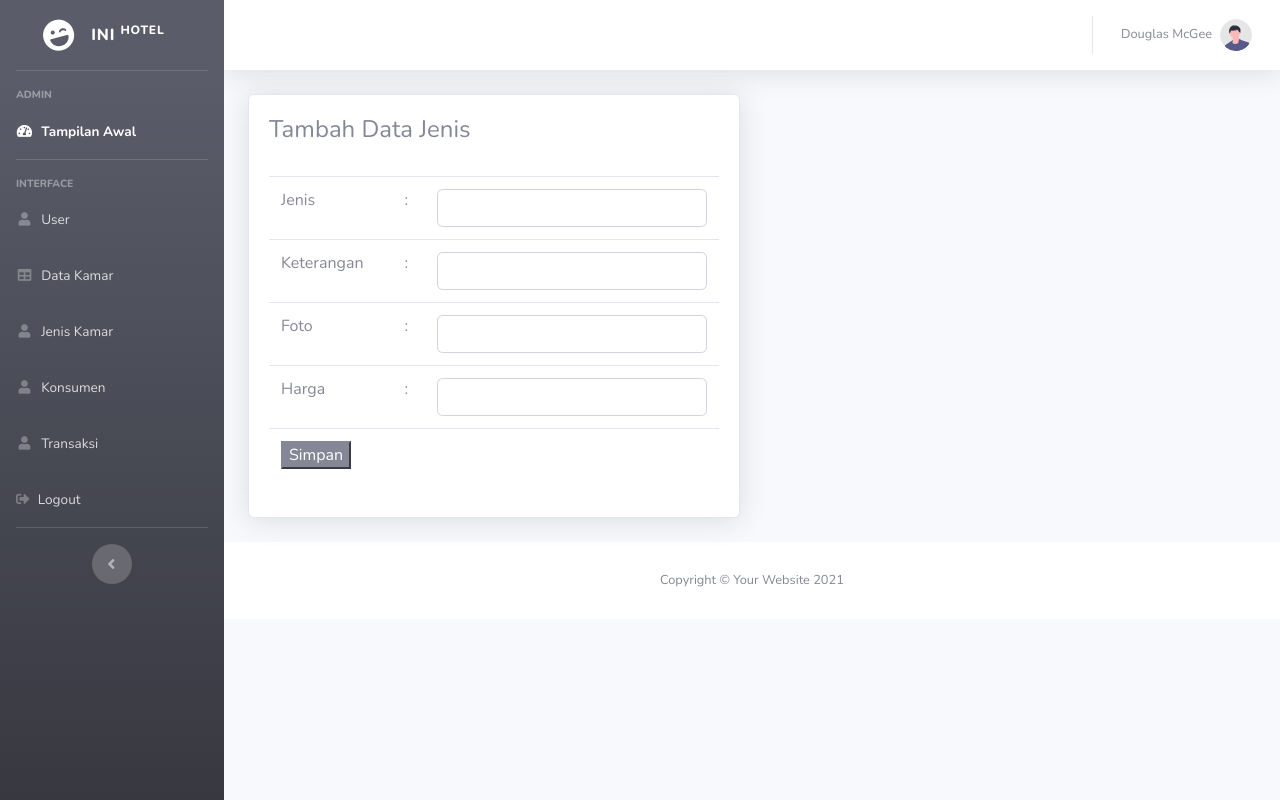
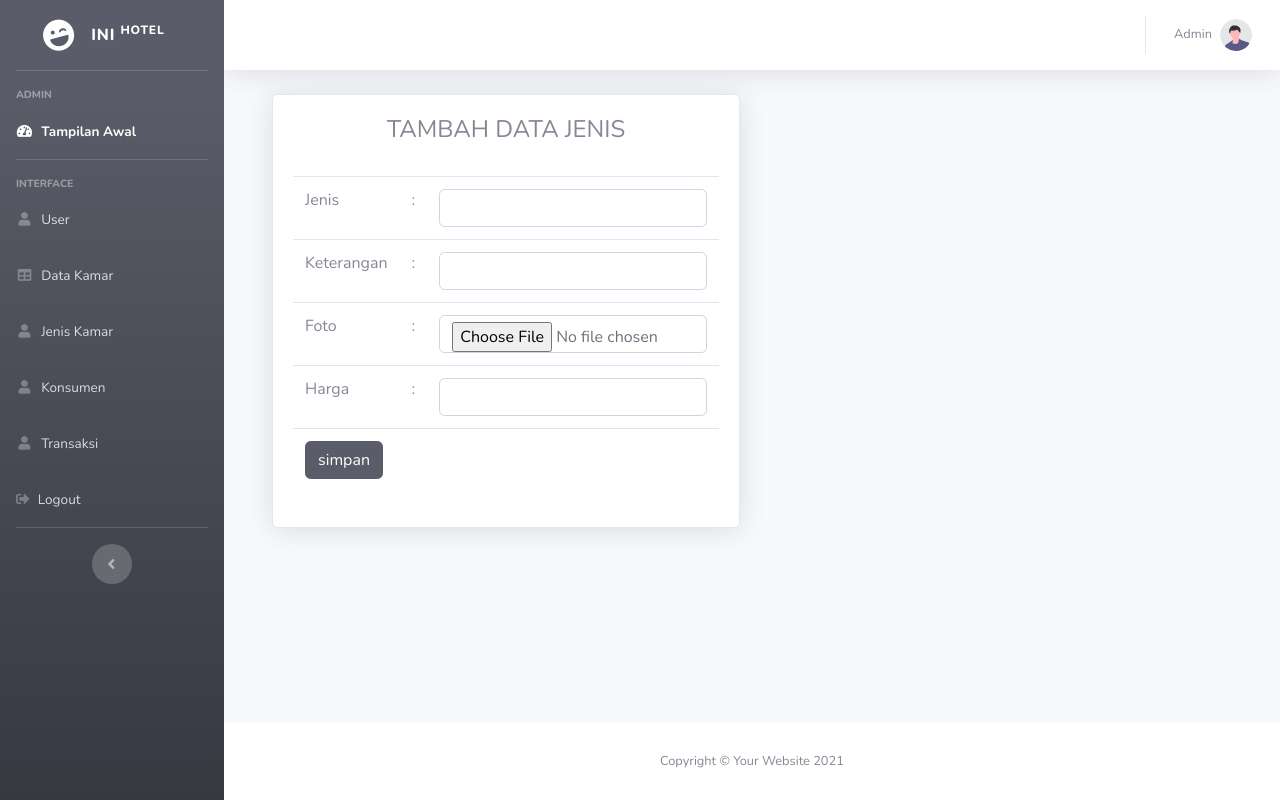
Before and after one commit to RismaNurhasanah/inihotel_risma, a CodeIgniter app: page /inihotel_risma/index.php/jenis/tambah in a window 1280 px wide. Run offline with CodeIgniter, Linux system fonts and the light colour scheme.

Commit message:
penentuan2

```diff
--- a/application/controllers/Jenis.php
+++ b/application/controllers/Jenis.php
@@ -46,7 +46,6 @@ class jenis extends CI_Controller {
 		$this->load->view('ph_admin/header');
 		$this->load->view('ph_admin/js');
 		$this->load->view('ph_admin/footer');
-		$this->load->view('ph_admin/footer');
 
     }function proses_edit(){
         $id_jenis 	= $this->input->post('id_jenis');
--- a/application/controllers/Transaksi.php
+++ b/application/controllers/Transaksi.php
@@ -45,7 +45,6 @@ class Transaksi extends CI_Controller {
 		$this->load->view('ph_admin/header');
 		$this->load->view('ph_admin/js');
 		$this->load->view('ph_admin/footer');
-		$this->load->view('ph_admin/footer');
 
     }function proses_edit(){
         $id 		= $this->input->post('id');
--- a/application/views/content_admin/ganti_password_admin.php
+++ b/application/views/content_admin/ganti_password_admin.php
@@ -6,7 +6,7 @@
             <div class="col-lg-12 text-center">
                 <h2 class="section-heding text-uppercase" >Ganti Password</h2>
                 <h3 class="section-subheading text-muted" >Selamat Datang Di Hotel Risma</h3>
-                <form action="<?= base_url('index.php/user/proses_ganti_password')?>" method="post">
+                <form action="<?= base_url('user/proses_ganti_password')?>" method="post">
                 <table class="table table-bordered table-hover">
                     <tbody>
                         <tr>
--- a/application/views/content_admin/update_profile_admin.php
+++ b/application/views/content_admin/update_profile_admin.php
@@ -4,7 +4,7 @@
             <div class="col-lg-12 text-center">
                 <h2 class="section-heding text-uppercase" >Update Profile</h2>
                 <h3 class="section-subheading text-muted" >Selamat Datang Di Hotel Risma</h3>
-                <form action="<?= base_url('index.php/user/proses_update_profile')?>" method="post">
+                <form action="<?= base_url('user/proses_update_profile')?>" method="post">
                 <table class="table table-bordered table-hover">
                     <tbody>
                         <tr>
--- a/application/views/content_admin/user.php
+++ b/application/views/content_admin/user.php
@@ -27,9 +27,9 @@
 									</tr>
 								</tbody>
 							</table>
-							Klik <a href="<?= base_url('index.php/user/update_profile')?>">disini</a>untuk update profile anda<br>
+							Klik <a href="<?= base_url('/user/update_profile')?>">disini</a>untuk update profile anda<br>
 
-							Klik <a href="<?= base_url('index.php/user/ganti_password')?>">disini</a>untuk mengganti password anda<br>
+							Klik <a href="<?= base_url('/user/ganti_password')?>">disini</a>untuk mengganti password anda<br>
 
 							</div>
 						</div>
--- a/application/views/jenis/tambah.php
+++ b/application/views/jenis/tambah.php
@@ -1,13 +1,17 @@
+<!-- Begin Page Content -->
+<div class="container-fluid">
+<!-- Page Heading -->
+<section class="page-section bg-light" id="team">
 <div class="container-fluid">
     <div class="row">
-        <div class="col-lg-6">
+        <div class="col-lg-6 text-center">
             <div class="card shadow mb-4">
                 <div class="card-body">
-                    <div class="table-responsive">
-                        <h4>Tambah Data Jenis</h4>
+                <div class="table-responsive">
+                        <h4 class="section-heding text-uppercase">Tambah Data Jenis</h4>
                         <br>
                         <form action="proses_tambah" method="POST">
-                            <table class="table">
+                            <table class="table table-hover">
                                 <tr>
                                     <td>Jenis</td>
                                     <td>:</td>
@@ -23,7 +27,7 @@
                                 <tr>
                                     <td>Foto</td>
                                     <td>:</td>
-                                    <td><input type="text" class="form-control" maxlength="50" name="foto" id="foto">
+                                    <td><input type="file" class="form-control" maxlength="50" name="foto" id="foto">
                                     </td>
                                 </tr>
                                 <tr>
@@ -33,9 +37,7 @@
                                     </td>
                                 </tr>
                                 <tr>
-                                    <td colspan="3">
-                                        <input type="submit" class="btn- btn-secondary" value="Simpan" >
-                                    </td>
+                                    <td colspan="3"><button type="submit" class="btn btn-dark" value="simpan">simpan</butoon></td>
                                 </tr>
                             </table>
                         </form>
@@ -45,3 +47,10 @@
         </div>
     </div>
 </div>
+</section>
+
+</div>
+        <!-- /.container-fluid -->
+
+    </div>
+    <!-- End of Main Content -->
--- a/application/views/kamar/kamar.php
+++ b/application/views/kamar/kamar.php
@@ -1,14 +1,11 @@
 <!-- Begin Page Content -->
 <div class="container-fluid">
     <!-- Page Heading -->
-    <h1 class="h3 mb-2 text-gray-800">Tables</h1>
-    <p class="mb-4">DataTables is a third party plugin that is used to generate the demo table below.
-        For more information about DataTables, please visit the <a target="_blank" href="">official DataTables documentation</a>.</p>
 
     <!-- DataTales Example -->
     <div class="card shadow mb-4">
         <div class="card-header py-3">
-            <h6 class="m-0 font-weight-bold text-primary">DataTables Example</h6>
+            <h6 class="m-0 font-weight-bold text-primary">Data Kamar</h6>
             <a href="<?= base_url('/kamar/tambah') ?>">
             <button class="btn btn-sm btn-info float-right " type=""><i class="fas fa_plus fa-sm">Tambah Data Kamar</i></button></a>
         </div>
--- a/application/views/ph_admin/navigasi_admin.php
+++ b/application/views/ph_admin/navigasi_admin.php
@@ -95,7 +95,7 @@
                 <div class="modal-header">
                     <h5 class="modal-title" id="exampleModalLabel">Ready to Leave?</h5>
                     <button class="close" type="button" data-dismiss="modal" aria-label="Close">
-                        <span aria-hidden="true">×</span>
+                        <span aria-hidden="true"></span>
                     </button>
                 </div>
                 <div class="modal-body">Select "Logout" below if you are ready to end your current session.</div>
--- a/application/views/ph_admin/topbar.php
+++ b/application/views/ph_admin/topbar.php
@@ -22,7 +22,7 @@
                         <li class="nav-item dropdown no-arrow">
                             <a class="nav-link dropdown-toggle" href="#" id="userDropdown" role="button"
                                 data-toggle="dropdown" aria-haspopup="true" aria-expanded="false">
-                                <span class="mr-2 d-none d-lg-inline text-gray-600 small">Douglas McGee</span>
+                                <span class="mr-2 d-none d-lg-inline text-gray-600 small">Admin </span>
                                 <img class="img-profile rounded-circle"
                                     src="<?= base_url('ass_admin/'); ?>img/undraw_profile.svg">
                             </a>
--- a/application/views/transaksi/transaksi.php
+++ b/application/views/transaksi/transaksi.php
@@ -6,7 +6,7 @@
 			<section class="page-section bg-light" id="team">
 				<div class="card shadow mb-4">
                     <div class="card-header py-3">
-                            <h6 class="m-0 font-weight-bold text-primary">Data Konsumen</h6>
+                            <h6 class="m-0 font-weight-bold text-primary">Data Transaksi</h6>
                             <a href="<?= base_url('transaksi/tambah')?>" >
                             <button class="btn btn-sm btn-info float-right " type=""><i class="fas fa_plus fa-sm">Tambah Data Transaksi</i></button></a>
                         </div>
```
Also changed, not shown: application/views/jenis/edit.php (+12 -3 lines), application/views/jenis/jenis.php (+2 -6 lines), application/views/kamar/edit.php (+10 -0 lines), application/views/kamar/tambah.php (+16 -6 lines), application/views/konsumen/edit.php (+11 -0 lines), application/views/konsumen/tambah.php (+12 -4 lines), application/views/transaksi/edit.php (+10 -0 lines), application/views/transaksi/tambah.php (+12 -4 lines).
